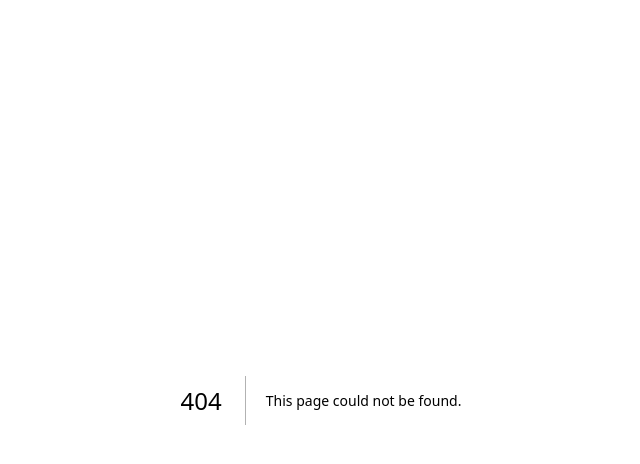
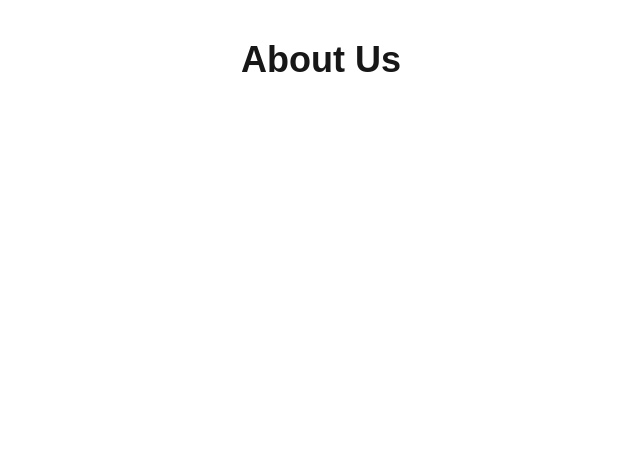
Before and after one commit to Ashraf-Magdy-Mostafa/alx-project-0x00-setup, a Next.js app in the folder alx-project-0x00/: page /about in a window 1280 px wide. Before the commit this address had no page. Shown: the top 464 px of the page, without its empty margins (319-959 px from the left). Built offline with nearby package versions, Linux system fonts and the light colour scheme.

Commit message:
added about.tsx & landing.tsx pages

```diff
--- /dev/null
+++ b/alx-project-0x00/pages/about.tsx
@@ -0,0 +1,11 @@
+import React from 'react'
+
+function about() {
+    return (
+        <div>
+            <h1 className="text-4xl font-semibold text-center mt-10">About Us</h1>
+        </div>
+    )
+}
+
+export default about
--- /dev/null
+++ b/alx-project-0x00/pages/landing.tsx
@@ -0,0 +1,12 @@
+import React from 'react'
+
+function landing() {
+    return (
+        <div>
+            <h1 className=" text-xl font-extralight">Landing Page</h1>
+
+        </div>
+    )
+}
+
+export default landing
```
